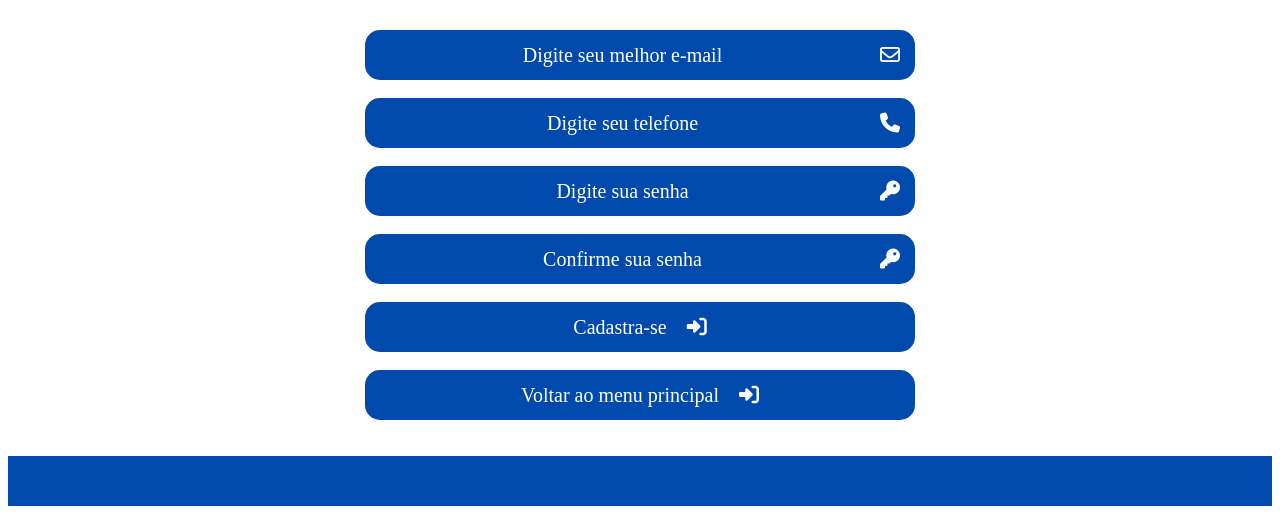
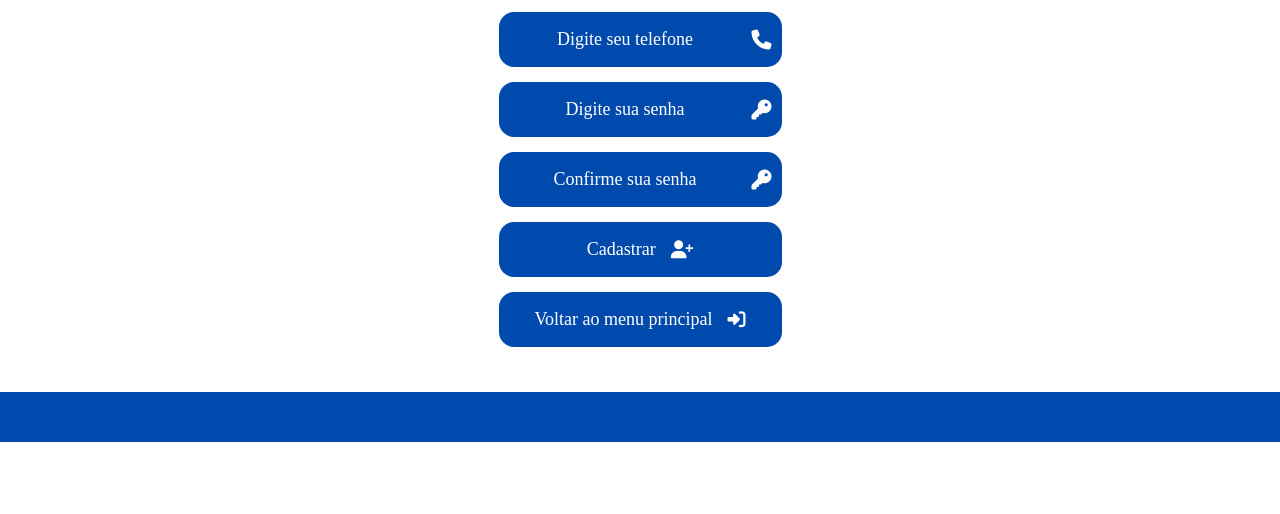
Before and after one commit to Ancini/brothers_systems_web, a website: page public/tela_cadastro_de_usuario.html in a window 1280 px wide. Shown: the part 396-910 px from the top of the page. After the commit the page ends 838 px from the top, so only its background shows below. Drawn offline with Linux system fonts and the light colour scheme.

Commit message:
atualização_1.0

```diff
--- a/public/css/estilo_cadastro.css
+++ b/public/css/estilo_cadastro.css
@@ -1,80 +1,110 @@
+*{
+  box-sizing: border-box;
+  margin: 0;
+  padding: 0;
+}
+
+/* LOGO */
 .logo_pagina {
   width: 100%;
   display: flex;
   justify-content: center;
   align-items: center;
-  height: 50vh;
-  margin-top: auto;
+  height: 40vh;
 }
 
+/* FORM */
 .formulario_entrar {
-  align-items: center;
+  width: 100%;
   display: flex;
   justify-content: center;
+  align-items: center;
   flex-direction: column;
 }
 
+/* CONTAINER DOS INPUTS */
 .input-container {
+  width: 100%;
+  max-width: 420px;   /* limite bonito no PC */
+  padding: 0 15px;   /* respiro no celular */
+  margin-bottom: 15px;
   position: relative;
-  width: 550px;
 }
 
+/* INPUTS */
 input {
   background-color: rgba(0, 74, 173, 1);
   color: white;
   border: none;
   border-radius: 15px;
   font-family: 'Times New Roman', Times, serif;
-  font-size: 20px;
+  font-size: 18px;
   width: 100%;
-  height: 50px;
-  padding: 10px 45px 10px 10px; /* espaço à direita pro ícone */
+  height: 55px;
+  padding: 10px 45px 10px 15px;
   text-align: center;
-  box-sizing: border-box;
   outline: none;
 }
 
+/* PLACEHOLDER */
 input::placeholder {
   color: white;
   text-align: center;
 }
 
+/* ÍCONES DENTRO DOS INPUTS */
 .input-container i {
   position: absolute;
-  right: 15px; /* ícone dentro do campo */
+  right: 25px;
   top: 50%;
   transform: translateY(-50%);
   color: #ffffff;
   font-size: 20px;
 }
 
-button{
+/* BOTÃO */
+.botao_cadastrar {
+  width: 100%;
+  max-width: 420px;
+  padding: 0 15px;
+  margin-bottom: 15px;
+}
+
+button {
   background-color: rgba(0, 74, 173, 1);
   color: white;
   width: 100%;
-  height: 50px;
+  height: 55px;
   border: none;
-  font-size: 20px;
+  font-size: 18px;
   font-family: 'Times New Roman', Times, serif;
   border-radius: 15px;
   cursor: pointer;
   display: flex;
   justify-content: center;
   align-items: center;
-  gap: 20px;
+  gap: 15px;
 }
 
-footer{
+/* LINK QUE SE COMPORTA COMO BOTÃO */
+.botao_link {
+  background-color: rgba(0, 74, 173, 1);
+  color: white;
+  width: 100%;
+  height: 55px;
+  border-radius: 15px;
+  display: flex;
+  justify-content: center;
+  align-items: center;
+  gap: 15px;
+  font-size: 18px;
+  text-decoration: none;
+}
 
+/* FOOTER */
+footer {
   background-color: rgba(0, 74, 173, 1);
   width: 100%;
   height: 50px;
-
+  margin-top: 30px;
 }
-
-a{
-  text-align: center;
-  color: white;
-  text-decoration: none;
-
-}
--- a/public/css/estilo_esquci_minha_senha.css
+++ b/public/css/estilo_esquci_minha_senha.css
@@ -1,4 +1,4 @@
-/* Estrutura base */
+/* BASE */
 body{
   margin:0;
   min-height:100vh;
@@ -7,10 +7,10 @@ body{
   background:#fff;
 }
 
-/* Caixa principal */
+/* CAIXA PRINCIPAL */
 .login-box{
   width:100%;
-  max-width:460px;   /* 🔥 largura ideal */
+  max-width:460px;   /* 🔥 controla a largura em PC */
   padding:20px;
   box-sizing:border-box;
 }
@@ -32,6 +32,7 @@ body{
 /* FORM */
 .formulario_entrar{
   display:flex;
+  justify-content:center;
   flex-direction:column;
   align-items:center;
 }
@@ -39,7 +40,7 @@ body{
 /* INPUT */
 .input-container{
   position:relative;
-  width:100%;
+  width:100%;       /* 🔥 removido 550px */
   margin-bottom:15px;
 }
 
@@ -62,7 +63,7 @@ input::placeholder{
   color:white;
 }
 
-/* Ícone */
+/* ÍCONE */
 .input-container i{
   position:absolute;
   right:15px;
@@ -72,7 +73,7 @@ input::placeholder{
   font-size:18px;
 }
 
-/* BOTÃO */
+/* BOTÕES */
 button{
   background-color:rgba(0,74,173,1);
   color:white;
@@ -87,14 +88,21 @@ button{
   justify-content:center;
   align-items:center;
   gap:10px;
-  margin-top:10px;
 }
 
-/* LINKS */
-a{
-  color:rgba(0,74,173,1);
-  text-decoration:none;
-  font-size:14px;
+/* LINK COM CARA DE BOTÃO */
+.btn-link{
+  display:flex;
+  justify-content:center;
+  align-items:center;
+  gap:10px;
+  width:100%;
+  height:56px;
+  background-color:rgba(0,74,173,1);
+  color:white;
+  border-radius:15px;
+  font-size:18px;
+  margin-top:10px;
 }
 
 /* FOOTER */
@@ -102,5 +110,10 @@ footer{
   background-color:rgba(0,74,173,1);
   width:100%;
   height:50px;
-  margin-top:20px;
+margin:auto;
 }
+
+a{
+  text-decoration: none;
+
+}
--- a/public/tela_cadastro_de_usuario.html
+++ b/public/tela_cadastro_de_usuario.html
@@ -1,78 +1,70 @@
 <!DOCTYPE html>
 <html lang="pt-BR">
-
 <head>
     <meta charset="UTF-8">
     <meta name="viewport" content="width=device-width, initial-scale=1.0">
     <title>Brothers Systems</title>
+
     <link rel="stylesheet" href="https://cdnjs.cloudflare.com/ajax/libs/font-awesome/6.5.0/css/all.min.css">
     <link rel="stylesheet" href="css/estilo_cadastro.css">
     <link rel="icon" type="image/x-icon" href="css/imagens/2.ico">
-
-<i class="fa-solid fa-left-to-bracket"></i>
 </head>
 
 <body>
 
+<div class="login-box">
+
+    <!-- LOGO -->
     <div class="logo_pagina">
         <img src="css/imagens/logo.png" alt="logo">
     </div>
+    <br>
 
+    <!-- FORM -->
     <div class="formulario_entrar">
         <form method="post">
+
             <div class="input-container">
-                <input type="text" placeholder="Digite seu melhor e-mail">
+                <input type="email" placeholder="Digite seu melhor e-mail">
                 <i class="fa-regular fa-envelope"></i>
             </div>
 
-            <br>
-
             <div class="input-container">
                 <input type="tel" placeholder="Digite seu telefone">
-                <i class="fa fa-phone"></i>
-
+                <i class="fa-solid fa-phone"></i>
             </div>
-            <br>
 
             <div class="input-container">
                 <input type="password" placeholder="Digite sua senha">
-                <i class="fa fa-key"></i>
-
+                <i class="fa-solid fa-key"></i>
             </div>
-            <br>
-
 
             <div class="input-container">
                 <input type="password" placeholder="Confirme sua senha">
-                <i class="fa fa-key"></i>
-
+                <i class="fa-solid fa-key"></i>
             </div>
-            <br>
-
 
             <div class="botao_cadastrar">
-               <button> Cadastra-se
-               <i class="fa-solid fa-right-to-bracket" style="color: white;"></i>
+                <button type="submit">
+                    Cadastrar
+                    <i class="fa-solid fa-user-plus"></i>
                 </button>
-            <br>
+            </div>
+
+           <div class="botao_cadastrar">
+  <a href="index.html" class="botao_link">
+    Voltar ao menu principal
+    <i class="fa-solid fa-right-to-bracket" style="color:white;"></i>
+  </a>
 </div>
 
 
-            <div class="botao_cadastrar">
-               <button> <a href="index.html"> Voltar ao menu principal </a>
-               <i class="fa-solid fa-right-to-bracket" style="color: white;"></i>
-               </button>
-            <br>
-            </div>
         </form>
     </div>
-    <br>
 
+</div>
 
-
-<footer>
-
-</footer>
+<footer></footer>
 
 </body>
 </html>
```
Also changed, not shown: public/esqueci_minha_senha.html (+22 -23 lines). Lines whose indentation alone changed are shown as unchanged.
